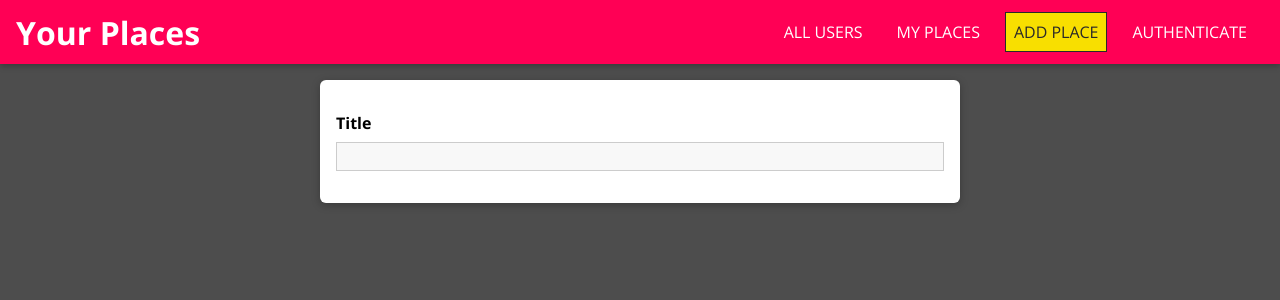
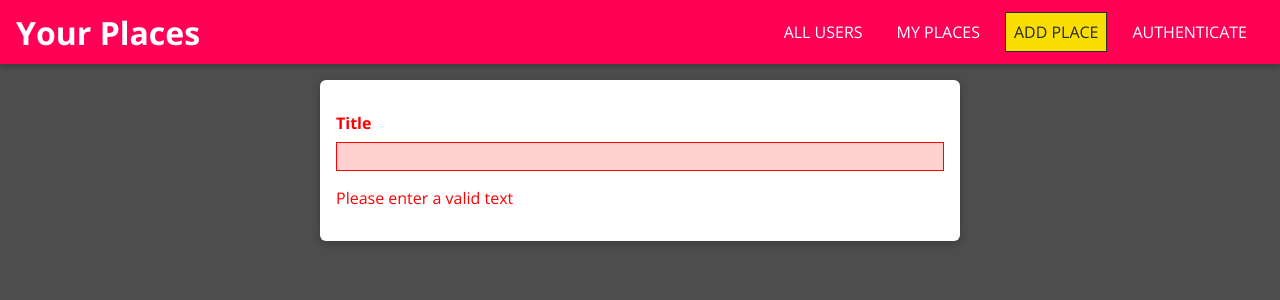
Before and after one commit to ashraful006/wanderlist, a React (Create React App) app in the folder wanderlist-frontend/: page /places/new in a window 1280 px wide. Shown: the top 300 px of the page. Built offline with nearby package versions, Linux system fonts and the light colour scheme.

Commit message:
feature/input-state: Manage input states

```diff
--- a/wanderlist-frontend/src/places/pages/NewPlace.js
+++ b/wanderlist-frontend/src/places/pages/NewPlace.js
@@ -6,7 +6,7 @@ import { Input } from "../../shared/components/FormElements/Input";
 const NewPlace = () => {
   return (
     <form className="place-form">
-      <Input element="input" label="Title" />
+      <Input element="input" label="Title" validators={[]} errorText="Please enter a valid text" />
     </form>
   );
 };
--- a/wanderlist-frontend/src/shared/components/FormElements/Input.js
+++ b/wanderlist-frontend/src/shared/components/FormElements/Input.js
@@ -1,18 +1,39 @@
-import React from "react";
+import React, { useReducer } from "react";
 
 import "./Input.css";
 
 export const Input = (props) => {
+
+  const inputReducer = (state, action) => {
+    switch (action.type) {
+      case "CHANGE":
+        return {
+          ...state,
+          value: action.val,
+          isValid: true,
+        };
+
+      default:
+        return state;
+    }
+  }
+  const [inputState, dispatch] = useReducer(inputReducer, { value: "", isValid: false });
+
+  const changeHandler = event => {
+    dispatch({ type: "CHANGE", val: event.target.value })
+  }
+
   const element =
     props.element === "input" ? (
-      <input id={props.id} placeholder={props.placeholder} name={props.name} />
+      <input id={props.id} placeholder={props.placeholder} name={props.name} onChange={changeHandler} value={inputState.value} />
     ) : (
-      <textarea id={props.id} rows={props.rows || 3} />
+      <textarea id={props.id} rows={props.rows || 3} onChange={changeHandler} value={inputState.value} />
     );
   return (
-    <div className="form-control">
+    <div className={`form-control ${!inputState.isValid && 'form-control--invalid'}`}>
       <label htmlFor={props.id}>{props.label}</label>
       {element}
+      {!inputState.isValid && <p>{props.errorText}</p>}
     </div>
   );
 };
```
Also changed, not shown: 1 other file (tests, documents, lock files or other folders).
